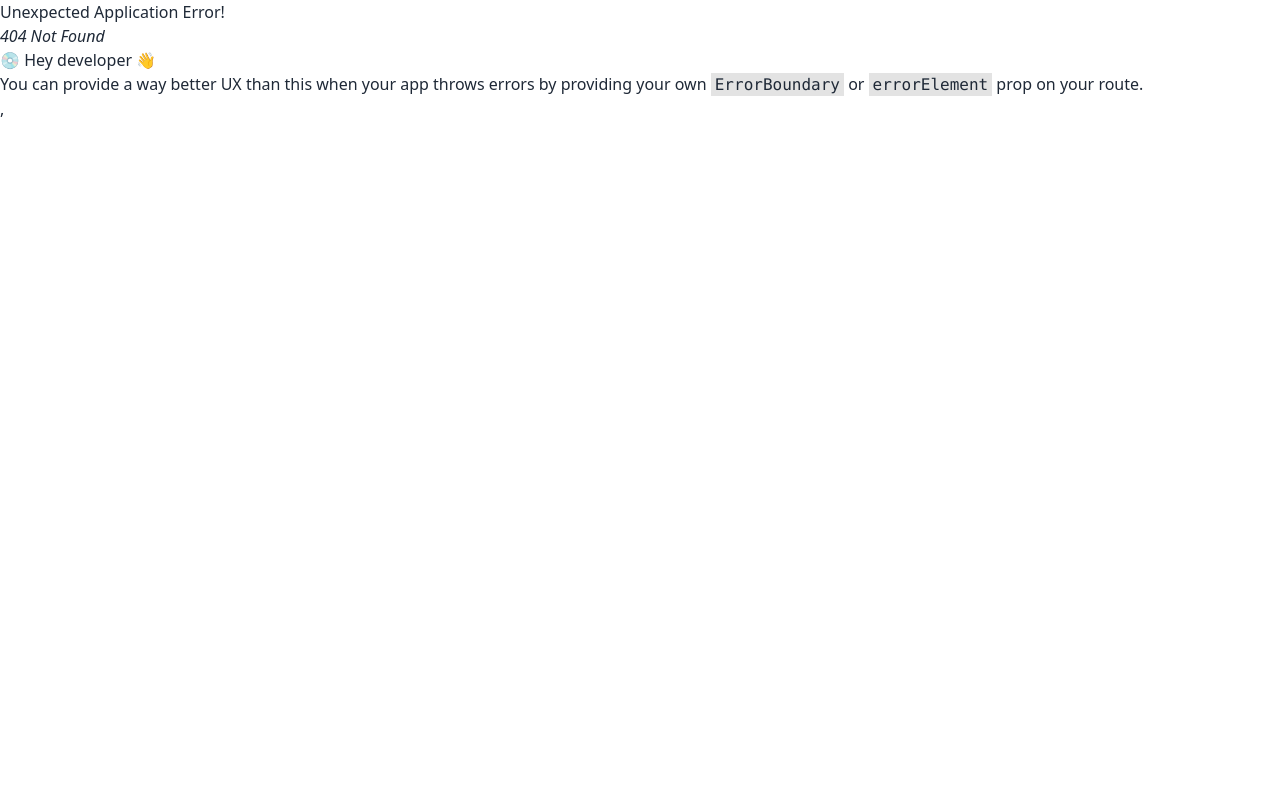
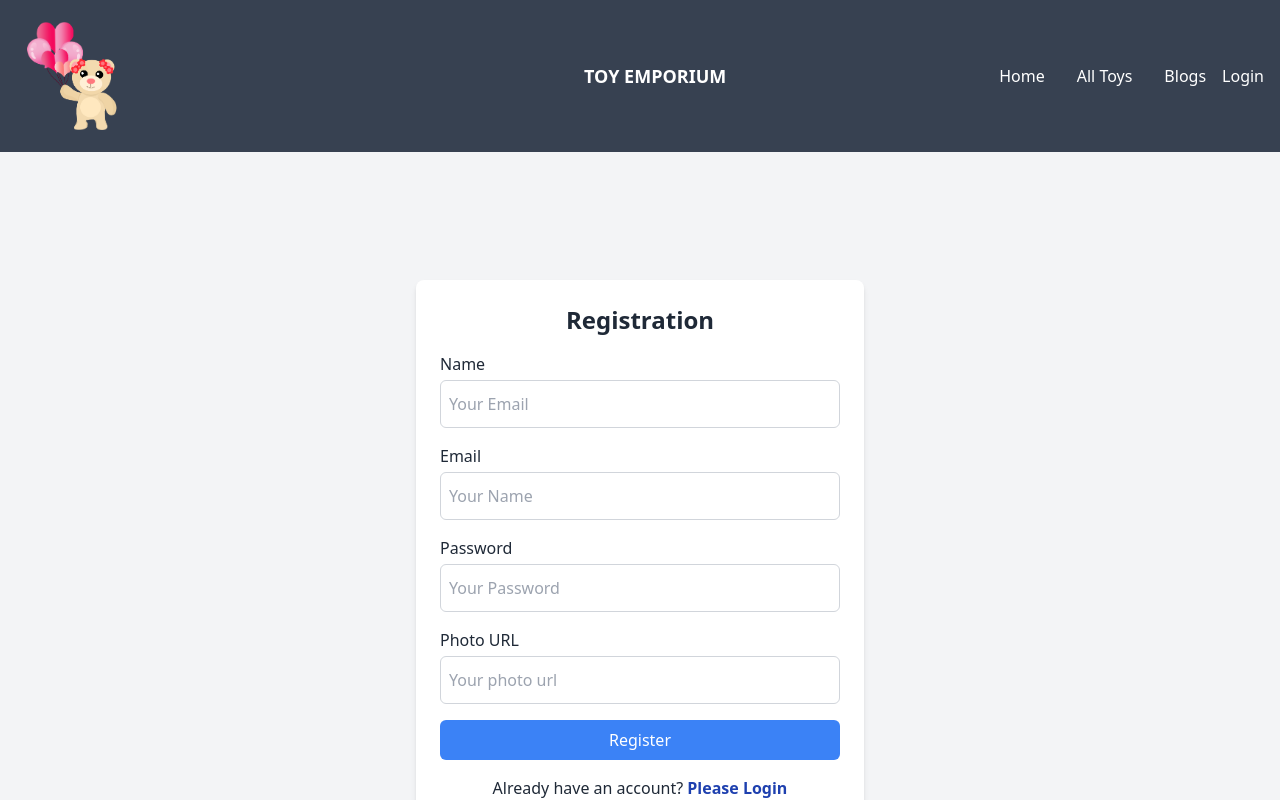
Before and after one commit to shuvo9620/toy-emporium-client, a React (Vite) app: page /registration in a window 1280 px wide. Before the commit this address had no page. Shown: the top 800 px of the page. Built offline with nearby package versions, Linux system fonts and the light colour scheme.

Commit message:
Registration page added

```diff
--- a/src/Routes/Routes.jsx
+++ b/src/Routes/Routes.jsx
@@ -2,6 +2,7 @@ import { createBrowserRouter } from "react-router-dom";
 import Main from "../Layout/Main";
 import Home from "../pages/Home/Home/Home";
 import Login from "../pages/Login/Login";
+import Registration from "../pages/Registration/Registration";
 
 const router = createBrowserRouter([
     {
@@ -15,6 +16,10 @@ const router = createBrowserRouter([
         {
             path: 'login',
             element: <Login></Login>
+        },
+        {
+            path: 'registration',
+            element: <Registration></Registration>
         }
       ]
     },
--- a/src/pages/Login/Login.jsx
+++ b/src/pages/Login/Login.jsx
@@ -27,7 +27,7 @@ const Login = () => {
                     </div>
                     <div className="text-center">
                         <span>Do not have an account? </span>
-                        <Link to="/registration" className="text-blue-500 hover:underline">Register here</Link>
+                        <Link to="/registration" className="text-blue-800 font-bold hover:underline">Register here</Link>
                     </div>
                 </form>
             </div>
--- /dev/null
+++ b/src/pages/Registration/Registration.jsx
@@ -0,0 +1,51 @@
+import { useState } from 'react';
+import { Link } from 'react-router-dom';
+
+const Registration = () => {
+    const [name, setName] = useState('');
+    const [email, setEmail] = useState('');
+    const [password, setPassword] = useState('');
+    const [photoURL, setPhotoURL] = useState('');
+
+    const handleRegistration = () => {
+
+    };
+
+    return (
+        <div className="flex flex-col items-center justify-center min-h-screen bg-gray-100">
+            <div className="max-w-md w-full p-6 bg-white rounded-lg shadow-md">
+                <h2 className="text-2xl text-center font-bold mb-4">Registration</h2>
+                <form onSubmit={handleRegistration} className="space-y-4">
+                    <div>
+                        <label htmlFor="name" className="block mb-1 font-medium">Name</label>
+                        <input type="text" placeholder='Your Email' id="name" name='name' className="w-full input input-bordered border-gray-300 rounded-md p-2" />
+                    </div>
+                    <div>
+                        <label htmlFor="email" className="block mb-1 font-medium">Email</label>
+                        <input type="email" placeholder='Your Name' name='email' id="email" className="w-full input input-bordered border-gray-300 rounded-md p-2" />
+                    </div>
+                    <div>
+                        <label htmlFor="password" className="block mb-1 font-medium">Password</label>
+                        <input type="password" placeholder='Your Password' id="password" name='password' className="w-full input input-bordered border-gray-300 rounded-md p-2" />
+                    </div>
+                    <div>
+                        <label htmlFor="photoURL" className="block mb-1 font-medium">Photo URL</label>
+                        <input type="text" placeholder='Your photo url' name='photo' id="photoURL" className="w-full input input-bordered border-gray-300 rounded-md p-2" />
+                    </div>
+                    <button
+                        type="button"
+                        className="w-full bg-blue-500 text-white py-2 rounded-md hover:bg-blue-600"
+                    >
+                        Register
+                    </button>
+                    <div className="text-center">
+                        <span>Already have an account? </span>
+                        <Link to="/login" className="text-blue-800 font-bold hover:underline">Please Login</Link>
+                    </div>
+                </form>
+            </div>
+        </div>
+    );
+};
+
+export default Registration;
```
